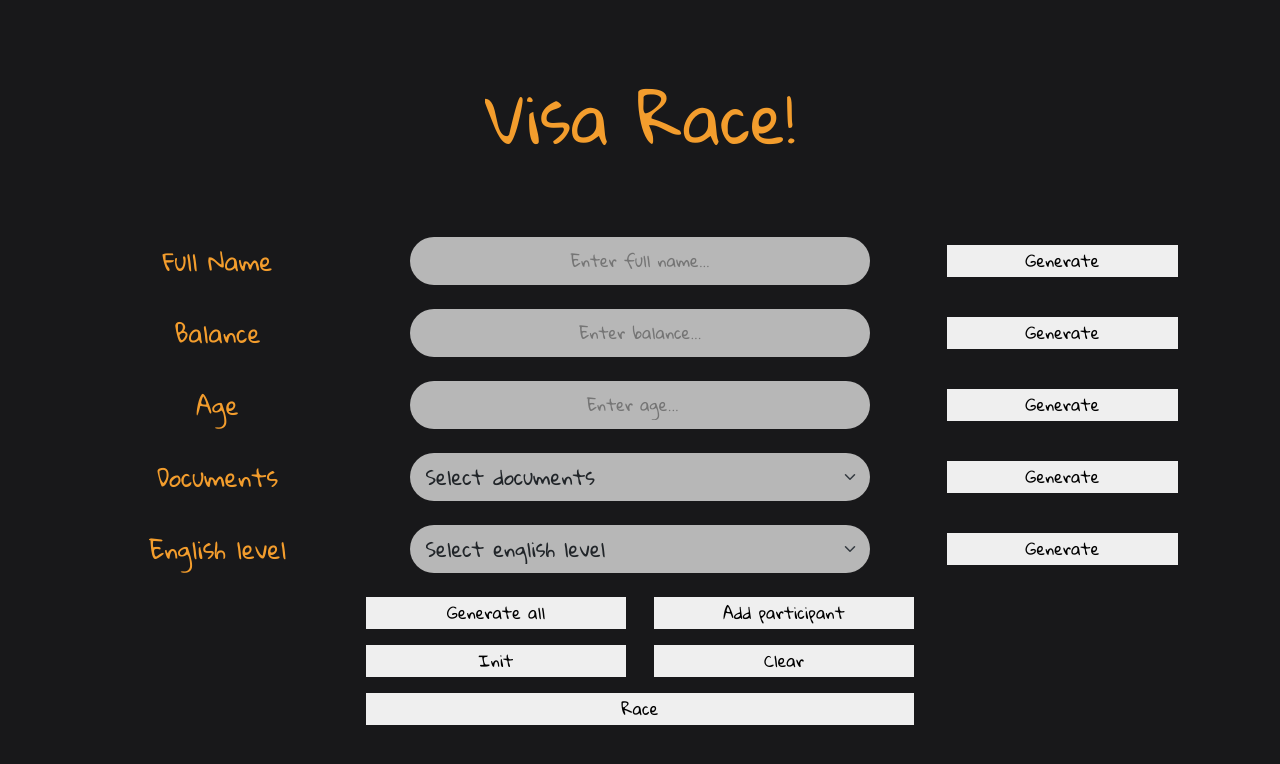
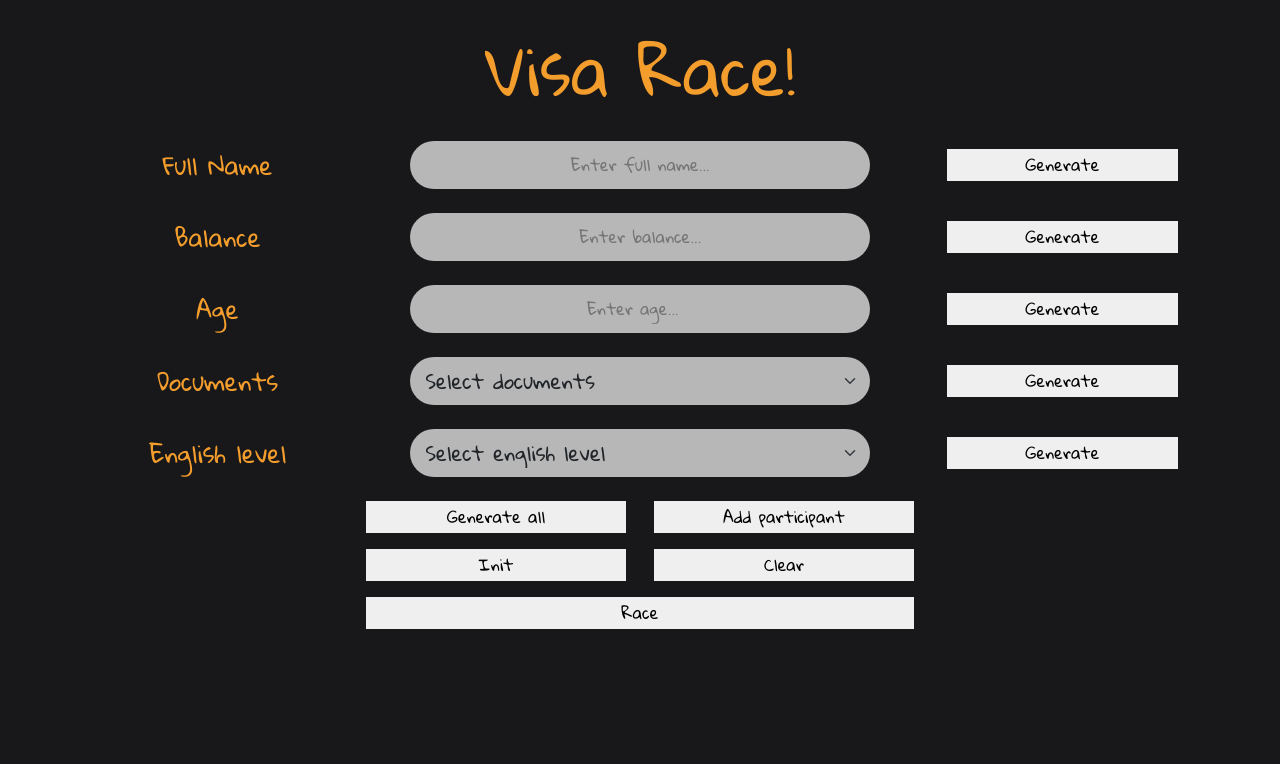
Before and after one commit to AntonKotorovych/visa-race-pet, a website built with Vite: page index.html in a window 1280 px wide. Built offline with nearby package versions, Linux system fonts and the light colour scheme.

Commit message:
first version of design form

```diff
--- a/css/styles.scss
+++ b/css/styles.scss
@@ -16,10 +16,12 @@ body {
   margin: auto;
   color: $text-color;
   font-family: 'Gloria Hallelujah', cursive;
+  & section {
+    margin: 2rem 0;
+  }
 
   .title {
     font-size: $title-font-size;
     text-align: center;
-    margin: 80px 0;
   }
 }
--- a/index.html
+++ b/index.html
@@ -12,9 +12,11 @@
     <title>Visa Race!</title>
   </head>
   <body>
+    <section>
       <h1 class="title">Visa Race!</h1>
+    </section>
+    <section>
       <form class="main-form">
-      <div class="inputs-container">
         <div class="main-form__input">
           <label for="fullName">Full Name</label>
           <input id="fullName" type="text" placeholder="Enter full name..." />
@@ -49,7 +51,6 @@
           </select>
           <button>Generate</button>
         </div>
-      </div>
         <div class="buttons-container">
           <div class="main-form__buttons">
             <button>Generate all</button>
@@ -64,6 +65,7 @@
           </div>
         </div>
       </form>
+    </section>
     <script type="module" src="/js/main.js"></script>
   </body>
 </html>
```
Lines whose indentation alone changed are shown as unchanged.
